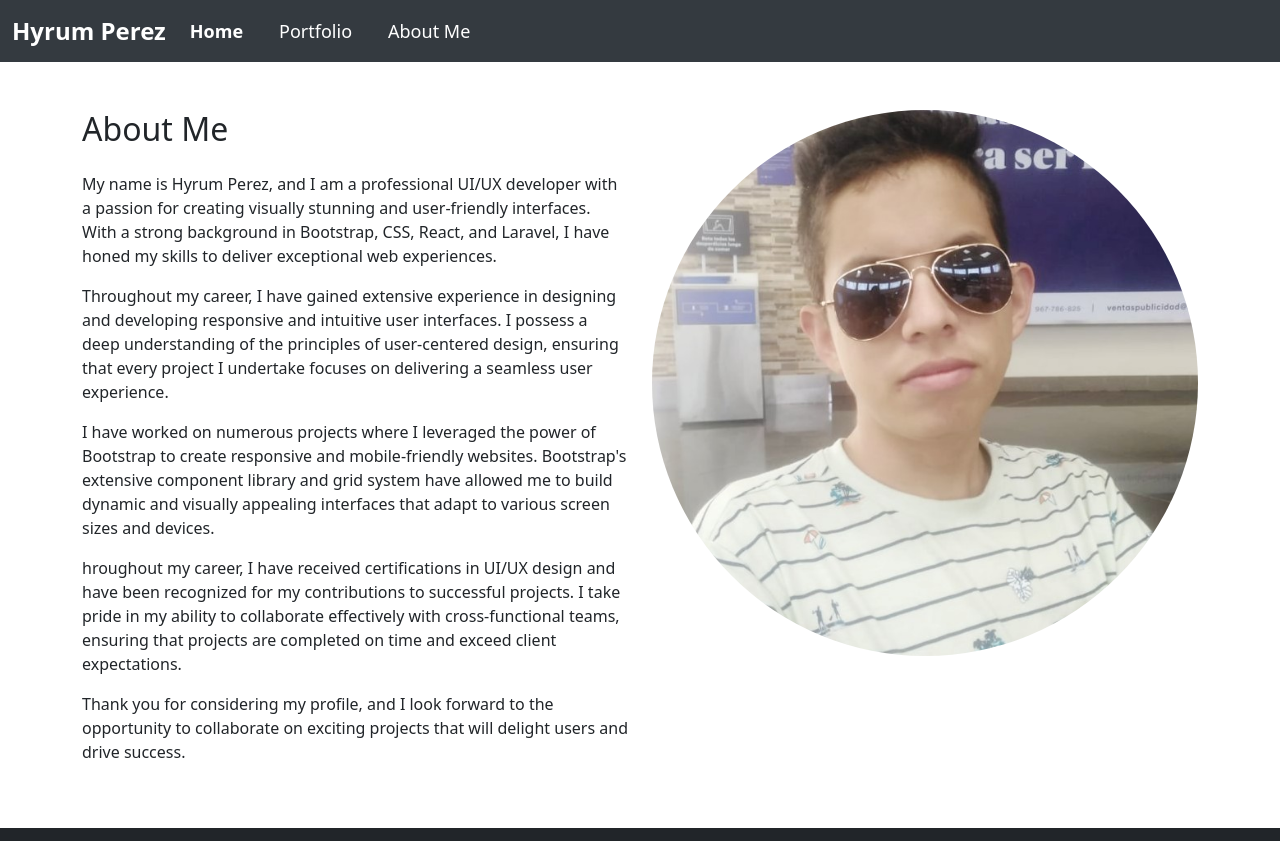
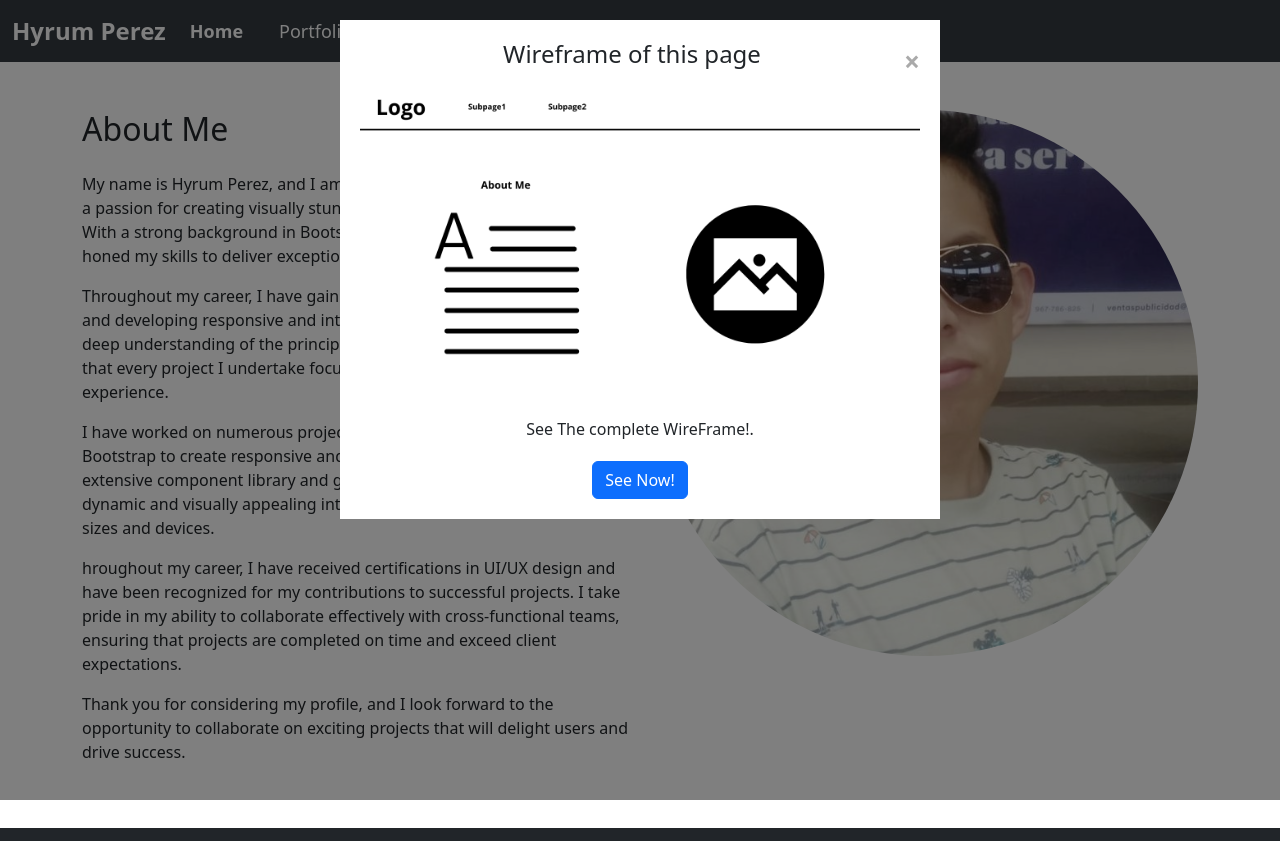
Before and after one commit to hyrumpro/portfolio-website, a plain HTML site: page about-me.html in a window 1280 px wide. Shown: the top 841 px of the page. Drawn offline with nearby package versions, Linux system fonts and the light colour scheme.

Commit message:
New Updates and changes

```diff
--- a/about-me.html
+++ b/about-me.html
@@ -65,6 +65,31 @@
 
 
 
+  <!-- Pop-up content -->
+<div id="popup" class="popup">
+  <div class="popup-content">
+    <span class="close">&times;</span>
+    <h2>Wireframe of this page</h2>
+    <img src="assets/about-me-wire.png" alt="Pop-up Image">
+    <p>See The complete WireFrame!.</p>
+    <a href="https://www.canva.com/design/DAFmvkcXUKo/KirtG4ogWhWv3PDVDXTi1Q/view?utm_content=DAFmvkcXUKo&utm_campaign=designshare&utm_medium=link&utm_source=publishsharelink" class="btn btn-primary">See Now!</a>
+  </div>
+</div>
+
+
+  <script>
+    window.onload = function() {
+  setTimeout(function() {
+    document.getElementById('popup').style.display = 'block';
+  }, 5000);
+};
+
+document.getElementsByClassName('close')[0].onclick = function() {
+  document.getElementById('popup').style.display = 'none';
+};
+  </script>
+
+
 
 
 
--- a/styles.css
+++ b/styles.css
@@ -163,6 +163,57 @@ html {
 }
 
 
+/* Pop-up styles */
+.popup {
+  display: none;
+  position: fixed;
+  z-index: 9999;
+  left: 0;
+  top: 0;
+  width: 100%;
+  height: 100%;
+  overflow: auto;
+  background-color: rgba(0, 0, 0, 0.5);
+}
+
+.popup-content {
+  background-color: #fff;
+  max-width: 600px;
+  margin: 20px auto;
+  padding: 20px;
+  text-align: center;
+}
+
+.popup-content h2 {
+  font-size: 24px;
+}
+
+.popup-content img {
+  max-width: 100%;
+  height: auto;
+  margin-bottom: 20px;
+}
+
+.popup-content p {
+  margin-bottom: 20px;
+}
+
+.close {
+  color: #aaa;
+  float: right;
+  font-size: 28px;
+  font-weight: bold;
+  cursor: pointer;
+}
+
+.close:hover,
+.close:focus {
+  color: #000;
+  text-decoration: none;
+  cursor: pointer;
+}
+
+
 footer {
   background-color: #333;
   color: #fff;
--- a/styles2.css
+++ b/styles2.css
@@ -234,6 +234,59 @@ img {
   margin-top: 10px;
 }
 
+/* Pop-up styles */
+.popup {
+  display: none;
+  position: fixed;
+  z-index: 9999;
+  left: 0;
+  top: 0;
+  width: 100%;
+  height: 100%;
+  overflow: auto;
+  background-color: rgba(0, 0, 0, 0.5);
+}
+
+.popup-content {
+  background-color: #fff;
+  max-width: 600px;
+  margin: 20px auto;
+  padding: 20px;
+  text-align: center;
+}
+
+.popup-content h2 {
+  font-size: 24px;
+}
+
+.popup-content img {
+  max-width: 100%;
+  height: auto;
+  margin-bottom: 20px;
+}
+
+.popup-content p {
+  margin-bottom: 20px;
+}
+
+.close {
+  color: #aaa;
+  float: right;
+  font-size: 28px;
+  font-weight: bold;
+  cursor: pointer;
+}
+
+.close:hover,
+.close:focus {
+  color: #000;
+  text-decoration: none;
+  cursor: pointer;
+}
+
+
+
+/*Footer Styles*/
 footer {
   background-color: #333;
   color: #fff;
--- a/styles3.css
+++ b/styles3.css
@@ -55,6 +55,57 @@ html {
   box-shadow: 0 0 10px rgba(0, 0, 0, 0.2);
 }
 
+/* Pop-up styles */
+.popup {
+  display: none;
+  position: fixed;
+  z-index: 9999;
+  left: 0;
+  top: 0;
+  width: 100%;
+  height: 100%;
+  overflow: auto;
+  background-color: rgba(0, 0, 0, 0.5);
+}
+
+.popup-content {
+  background-color: #fff;
+  max-width: 600px;
+  margin: 20px auto;
+  padding: 20px;
+  text-align: center;
+}
+
+.popup-content h2 {
+  font-size: 24px;
+}
+
+.popup-content img {
+  max-width: 100%;
+  height: auto;
+  margin-bottom: 20px;
+}
+
+.popup-content p {
+  margin-bottom: 20px;
+}
+
+.close {
+  color: #aaa;
+  float: right;
+  font-size: 28px;
+  font-weight: bold;
+  cursor: pointer;
+}
+
+.close:hover,
+.close:focus {
+  color: #000;
+  text-decoration: none;
+  cursor: pointer;
+}
+
+
 /* Footer styles */
 footer {
   background-color: #333;
```
Also changed, not shown: index.html (+27 -0 lines), portfolio.html (+21 -0 lines), assets/about-me-wire.png (added), assets/home-wire.png (added), assets/portfolio-wire.png (added).
